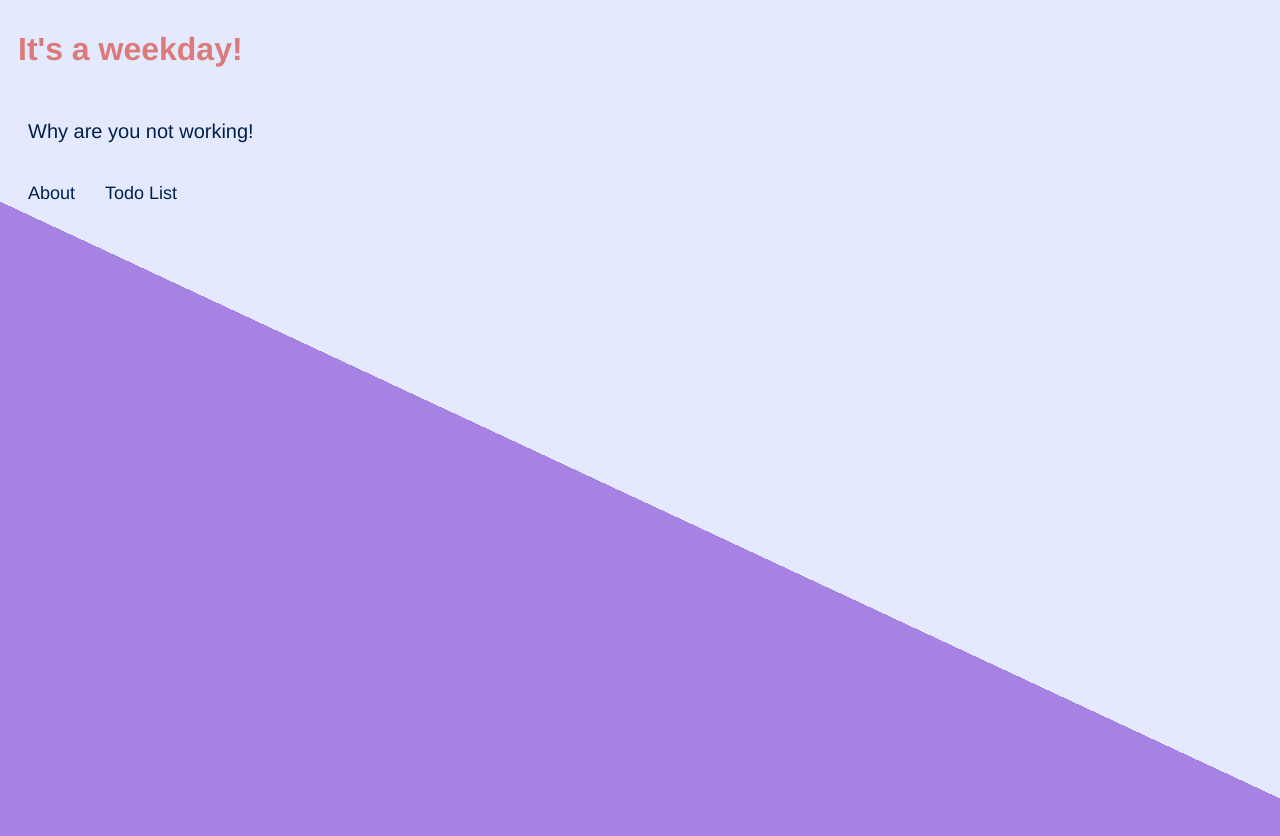
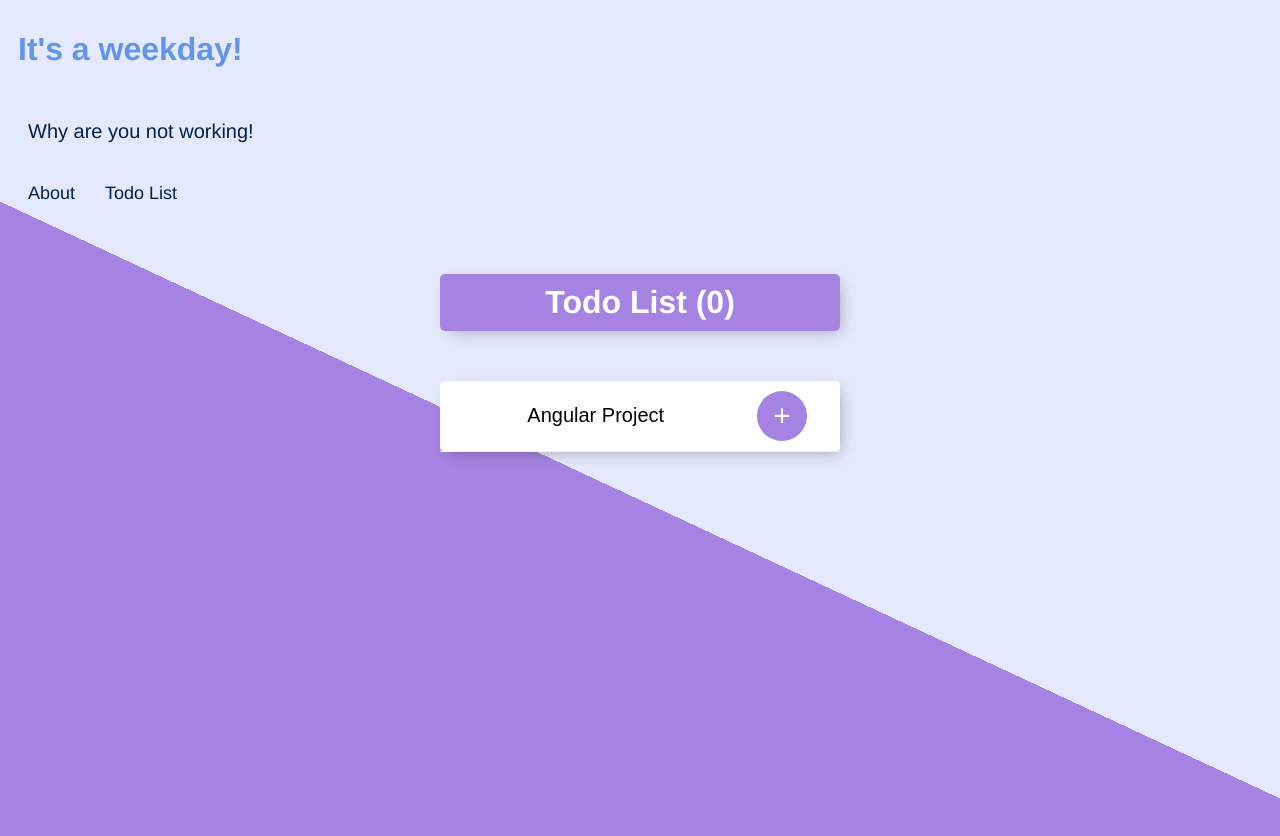
Before and after one commit to SinaNBA/Todolist-angular-app, an Angular app: page / in a window 1280 px wide. Shown: the top 836 px of the page. Built offline with nearby package versions, Linux system fonts and the light colour scheme.

Commit message:
Adds initial List

```diff
--- a/src/app/app.component.html
+++ b/src/app/app.component.html
@@ -1,3 +1,4 @@
 <app-home></app-home>
+<app-list></app-list>
 
 <router-outlet></router-outlet>
--- a/src/app/app.module.ts
+++ b/src/app/app.module.ts
@@ -6,6 +6,7 @@ import { AppComponent } from './app.component';
 import { AboutComponent } from './about/about.component';
 import { ListComponent } from './list/list.component';
 import { HomeComponent } from './home/home.component';
+import { FormsModule } from '@angular/forms';
 
 @NgModule({
   declarations: [
@@ -16,7 +17,8 @@ import { HomeComponent } from './home/home.component';
    ],
   imports: [
     BrowserModule,
-    AppRoutingModule
+    AppRoutingModule,
+    FormsModule
   ],
   providers: [],
   bootstrap: [AppComponent]
--- a/src/app/home/home.component.html
+++ b/src/app/home/home.component.html
@@ -1,4 +1,4 @@
-<h1>It's a weekday!</h1>
+<h1 style="color: cornflowerblue;">It's a weekday!</h1>
 <p>Why are you not working!</p>
 <ul>
   <li><a routerLink="about">About</a></li>
--- a/src/app/home/home.component.ts
+++ b/src/app/home/home.component.ts
@@ -3,13 +3,10 @@ import { Component, OnInit } from '@angular/core';
 @Component({
   selector: 'app-home',
   templateUrl: './home.component.html',
-  styleUrls: ['./home.component.scss']
+  styleUrls: ['./home.component.scss'],
 })
 export class HomeComponent implements OnInit {
+  constructor() {}
 
-  constructor() { }
-
-  ngOnInit() {
-  }
-
+  ngOnInit() {}
 }
--- a/src/app/list/list.component.html
+++ b/src/app/list/list.component.html
@@ -1,24 +1,29 @@
 <div class="box" id="heading">
-  <h1><%= listTitle %></h1>
+  <h1>Todo List ({{ itemCounter }})</h1>
 </div>
 
 <div class="box">
   <!-- <% newListItems.forEach(function (item) { %> -->
-  <form action="/delete" method="post">
+  <form>
     <div class="item">
       <input
-        type="checkbox"
-        name="checkbox"
-        value="<%= item._id %>"
-        onchange="this.form.submit()"
+        type="text"
+        placeholder="Enter a task"
+        name="taskText"
+        [(ngModel)]="projectText"
       />
-      <p><%= item.name %></p>
+      <!-- <p><%= item.name %></p> -->
+      <button type="submit" (click)="addItem()">+</button>
     </div>
     <input type="hidden" name="listName" value="<%= listTitle %>" />
   </form>
-  <% }) %>
 
-  <form class="item" action="/" method="post">
+  <div class="box">
+    <p class="item" *ngFor="let item of projects; let i=index">{{ item }}<button (click)="removeItem(i)">-</button></p>
+
+  </div>
+
+  <!-- <form class="item" action="/" method="post">
     <input
       type="text"
       name="newItem"
@@ -26,5 +31,5 @@
       autocomplete="off"
     />
     <button type="submit" name="list" value="<%= listTitle %> ">+</button>
-  </form>
+  </form> -->
 </div>
--- a/src/app/list/list.component.scss
+++ b/src/app/list/list.component.scss
@@ -0,0 +1,3 @@
+p button{
+  margin-left: auto;
+}
--- a/src/app/list/list.component.ts
+++ b/src/app/list/list.component.ts
@@ -1,10 +1,27 @@
-import { Component } from '@angular/core';
+import { Component, OnInit } from '@angular/core';
 
 @Component({
   selector: 'app-list',
   templateUrl: './list.component.html',
-  styleUrls: ['./list.component.scss']
+  styleUrls: ['./list.component.scss'],
 })
-export class ListComponent {
+export class ListComponent implements OnInit {
+  itemCounter: number = 0;
+  projectText: string = 'Angular Project ';
+  projects: any[]=[];
+  constructor() {}
+  ngOnInit(): void {
+    this.itemCounter = this.projects.length;
+  }
 
+  addItem(): void {
+    this.projects.push(this.projectText);
+    this.projectText = '';
+    this.itemCounter = this.projects.length;
+  }
+
+  removeItem(index: number): void {
+    this.projects.splice(index, 1);
+    this.itemCounter = this.projects.length;
+  }
 }
--- a/src/styles.scss
+++ b/src/styles.scss
@@ -6,7 +6,7 @@ html {
   font-family: "helvetica neue";
 }
 h1 {
-  color: #db7a7a;
+  color: #fff;
   padding: 10px;
 }
 
@@ -64,7 +64,6 @@ button {
   background-color: #a683e3;
   color: #fff;
   font-size: 30px;
-  padding-bottom: 6px;
   border-width: 0;
 }
 
```
